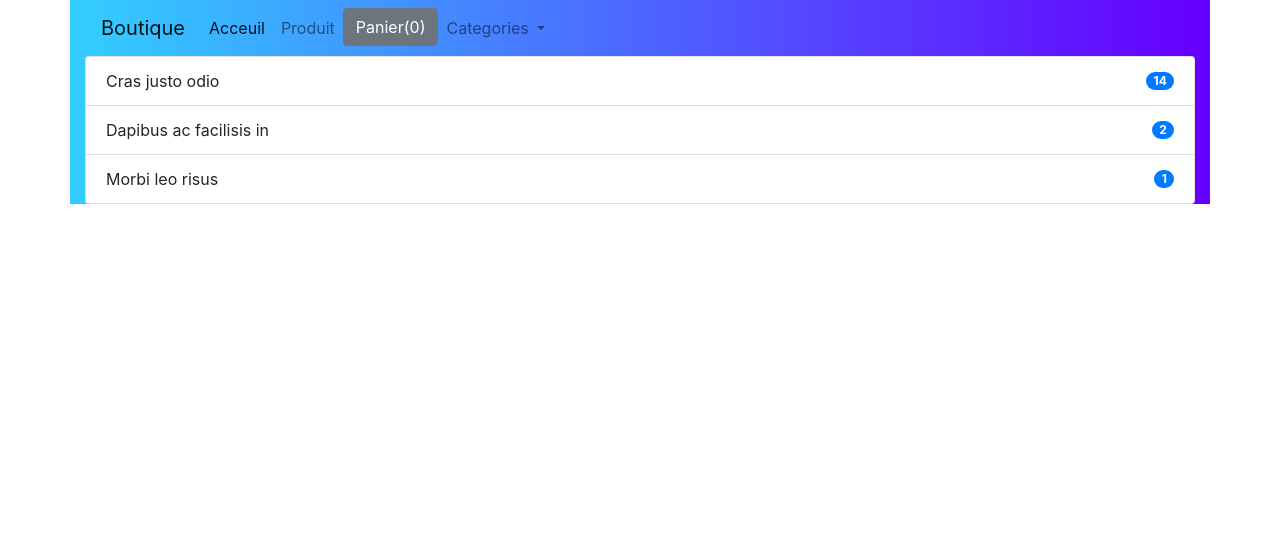
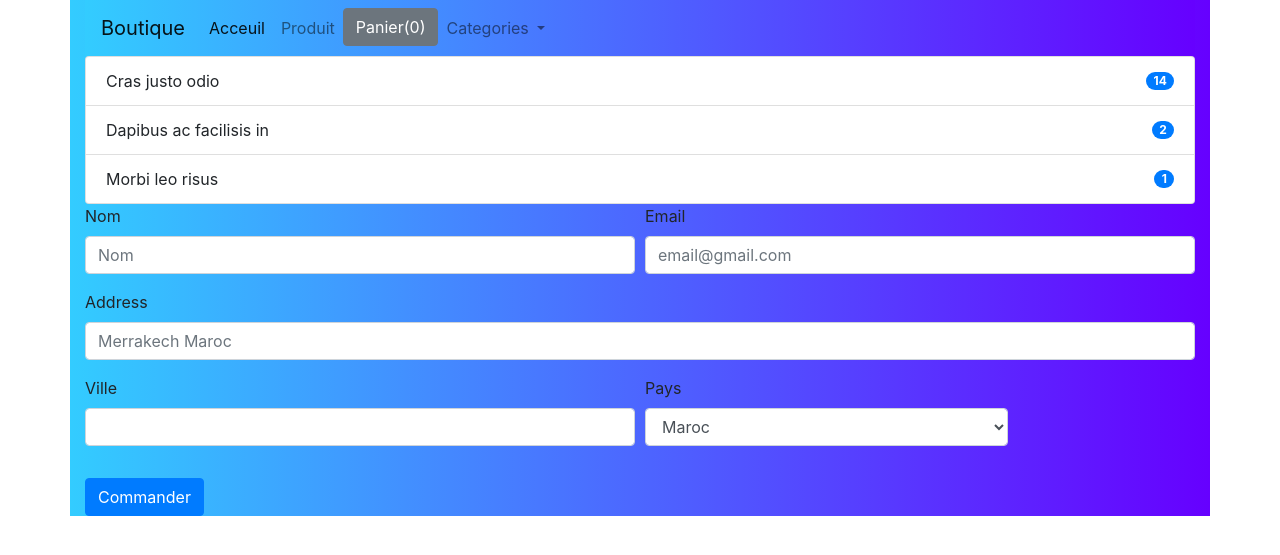
Before and after one commit to MeskourLhoussaine/site_ecommerce_withDjango, a Django app: page /checkout in a window 1280 px wide. Shown: the top 555 px of the page. Run offline with Django 4.2, Linux system fonts and the light colour scheme; some libraries are stand-ins or nearby versions.

Commit message:
crre button Commande

```diff
--- a/site_ecommerce/our_shop/admin.py
+++ b/site_ecommerce/our_shop/admin.py
@@ -1,5 +1,5 @@
 from django.contrib import admin
-from .models import Categorie,Produit
+from .models import Categorie,Produit,Commande
 # Register your models here.
 class AdminCategorie(admin.ModelAdmin):
     list_display =('nom','date_aj')
@@ -8,3 +8,4 @@ class AdminProduit(admin.ModelAdmin):
     list_display = ('nom','prx','categorie','date_aj')
 admin.site.register(Produit,AdminProduit)
 admin.site.register(Categorie,AdminCategorie)
+admin.site.register(Commande)
--- a/site_ecommerce/our_shop/templates/checkout.html
+++ b/site_ecommerce/our_shop/templates/checkout.html
@@ -19,4 +19,48 @@
        </ul>
      </div>
     </div>
+
+     <div class="row">
+          <div class="col-md-12">
+              <form method="POST">
+                  {%csrf_token%}
+  <div class="form-row">
+    <div class="form-group col-md-6">
+      <label for="inputEmail4">Nom</label>
+      <input type="text" class="form-control" id="inputEmail4" placeholder="Nom">
+    </div>
+    <div class="form-group col-md-6">
+      <label for="inputPassword4">Email</label>
+      <input type="email" class="form-control" id="inputPassword4" placeholder="email@gmail.com">
+    </div>
+  </div>
+  <div class="form-group">
+    <label for="inputAddress">Address</label>
+    <input type="text" class="form-control" id="inputAddress" placeholder="Merrakech Maroc">
+  </div>
+  <div class="form-row">
+    <div class="form-group col-md-6">
+      <label for="inputCity">Ville</label>
+      <input type="text" class="form-control" id="inputCity">
+    </div>
+    <div class="form-group col-md-4">
+      <label for="inputState">Pays</label>
+      <select id="inputState" class="form-control">
+        <option selected>Maroc</option>
+        <option>France</option>
+          <option>Canada</option>
+          <option>Autriche</option>
+          <option>Belgique</option>
+      </select>
+    </div>
+  </div>
+  <div class="form-group">
+  </div>
+  <button type="submit" class="btn btn-primary">Commander</button>
+</form>
+         </div>
+     </div>
+
+
+
 {% endblock %}
--- a/site_ecommerce/our_shop/views.py
+++ b/site_ecommerce/our_shop/views.py
@@ -1,5 +1,5 @@
 from django.shortcuts import render
-from .models import Produit
+from .models import Produit ,Commande
 from django.core.paginator import Paginator
 
 # Create your views here.
@@ -16,4 +16,13 @@ def information(request, idprod):
     produit_obj = Produit.objects.get(id=idprod)
     return render(request,'information.html',{'produit_obj':produit_obj})
 def checkout(request):
+    if request.method == "POST":
+        nom = request.POST.get('nom')
+        email = request.POST.get('email')
+        ville = request.POST.get('ville')
+        pays = request.POST.get('pays')
+        address = request.POST.get('address')
+        com=Commande(nom=nom, email=email,address=address,ville=ville,pays=pays )
+        com.save()
+
     return render(request,'checkout.html')
```
Also changed, not shown: site_ecommerce/our_shop/models.py (+8 -0 lines), site_ecommerce/db.sqlite3, site_ecommerce/our_shop/migrations/0002_commande.py (added).
